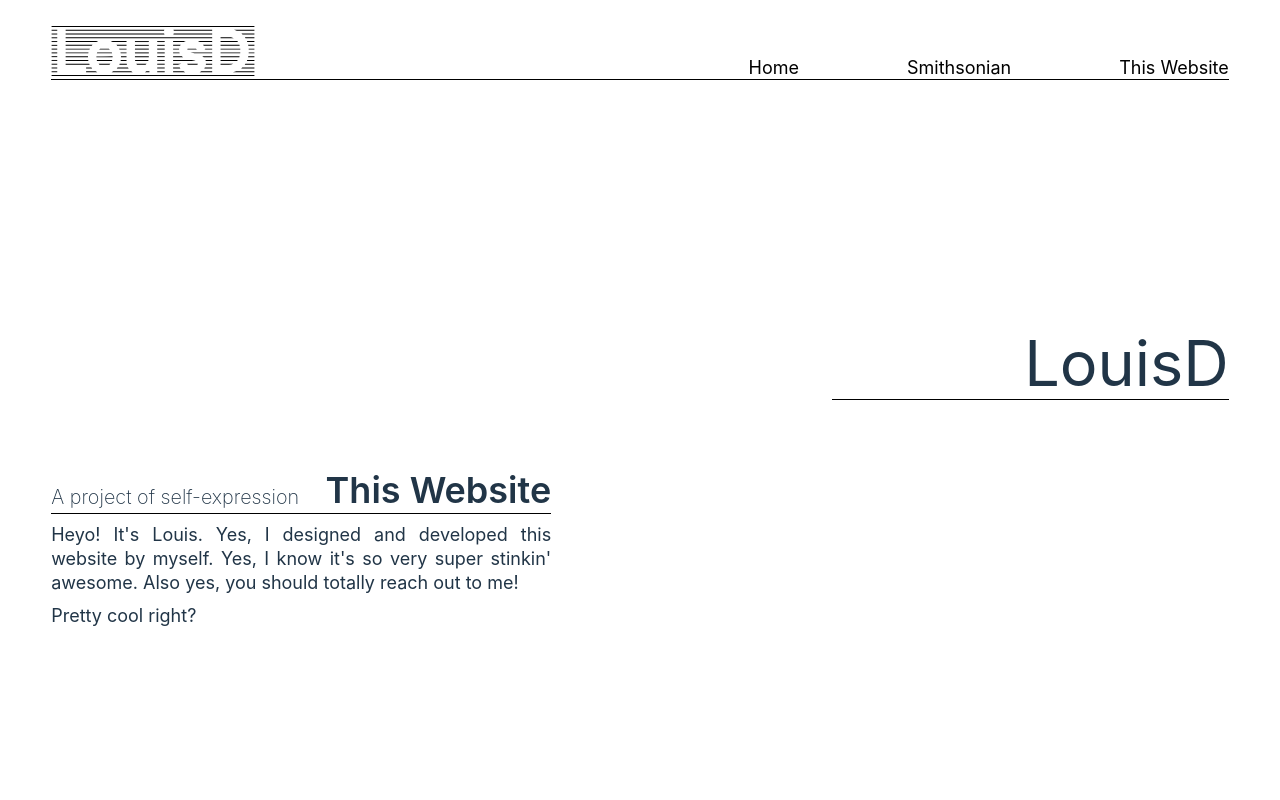
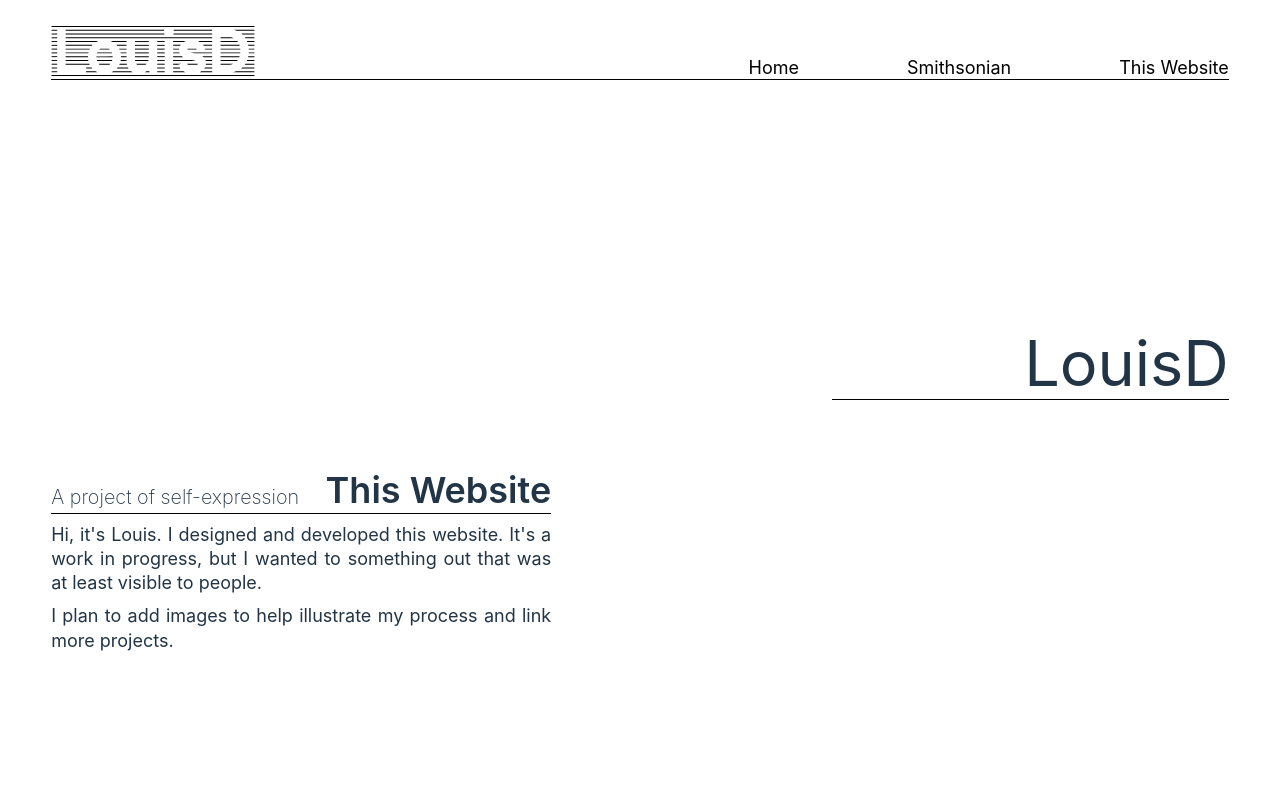
Before and after one commit to louis-driver/louisd-personal-site, a React (Vite) app: page /louisd in a window 1280 px wide. Shown: the top 800 px of the page. Built offline with nearby package versions, Linux system fonts and the light colour scheme; a web font is replaced by a local one.

Commit message:
Update content

```diff
--- a/src/pages/LouisD.tsx
+++ b/src/pages/LouisD.tsx
@@ -8,8 +8,8 @@ function LouisD() {
     const heroProps = {
         h3: "A project of self-expression",
         h2: "This Website",
-        paragraphs: [{id: 0, paragraph: "Heyo! It's Louis. Yes, I designed and developed this website by myself. Yes, I know it's so very super stinkin' awesome. Also yes, you should totally reach out to me!"},
-          {id: 1, paragraph: "Pretty cool right?"}],
+        paragraphs: [{id: 0, paragraph: "Hi, it's Louis. I designed and developed this website. It's a work in progress, but I wanted to something out that was at least visible to people."},
+          {id: 1, paragraph: "I plan to add images to help illustrate my process and link more projects."}],
         children: null
     }
 
```
